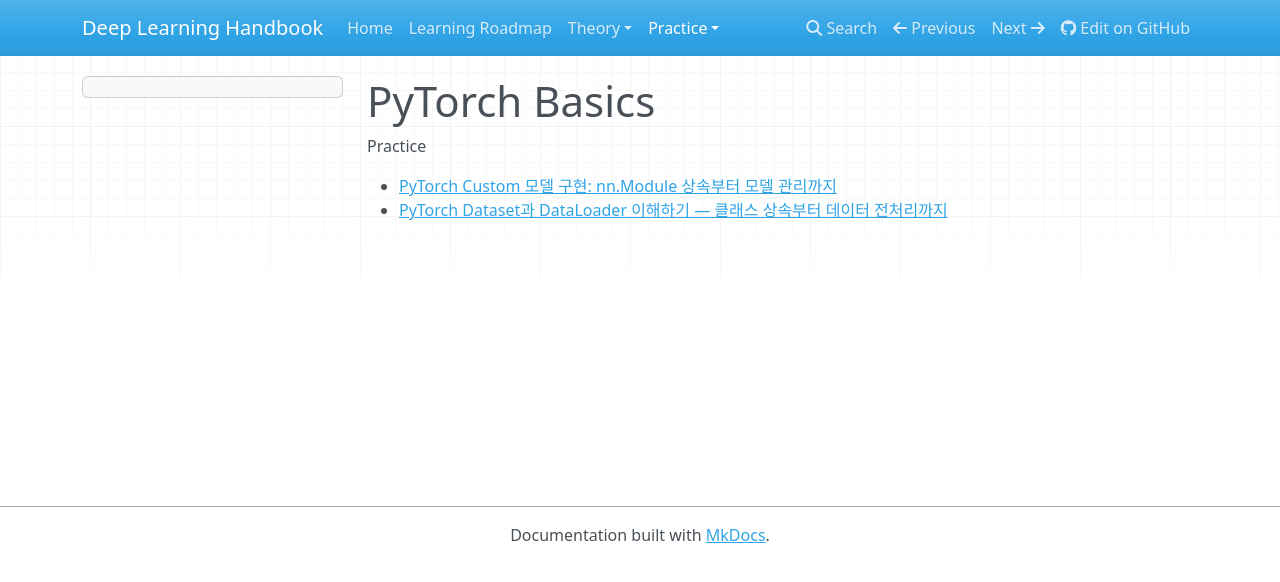
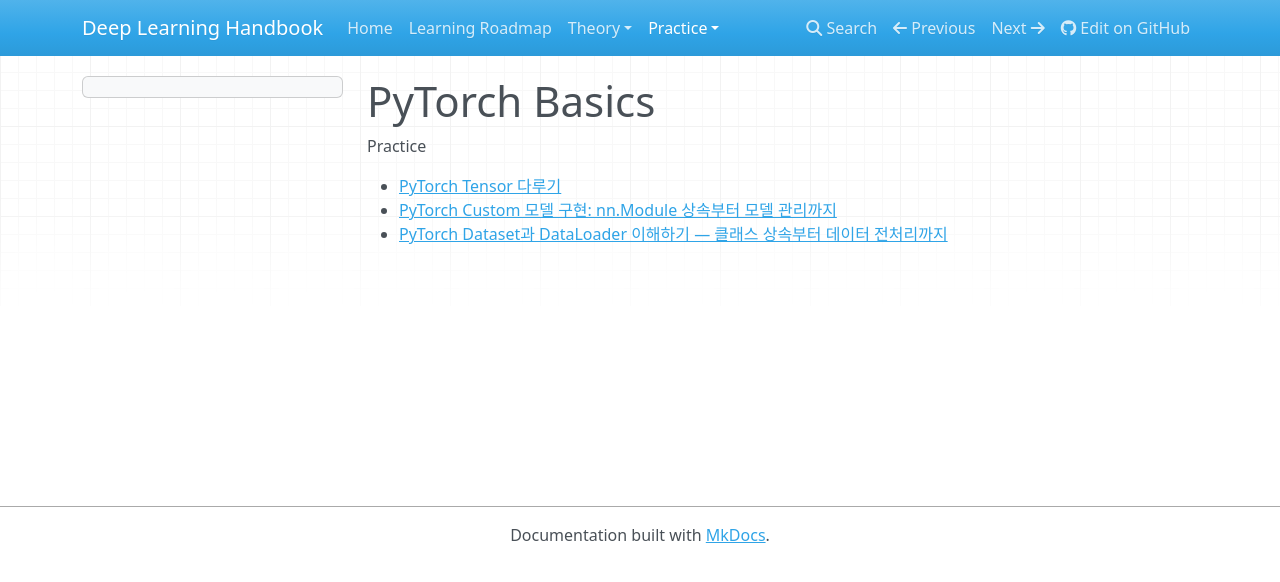
Before and after one commit to minwoo02/deep-learning-handbook, an MkDocs documentation site: the page built from docs/practice/pytorch-basics/index.md, in a window 1280 px wide. Shown: the top 582 px of the page. Built offline with MkDocs 1.6.1, drawn with Linux system fonts in a browser that asks for light colours; nearby versions of some CDN libraries.

```diff
--- a/docs/practice/pytorch-basics/index.md
+++ b/docs/practice/pytorch-basics/index.md
@@ -2,5 +2,6 @@
 
 Practice
 
+- [PyTorch Tensor 다루기](https://gist.github.com/minwoo02/74b81482bd62108ebc07756ccd4e056c)
 - [PyTorch Custom 모델 구현: nn.Module 상속부터 모델 관리까지](custom-nn-module.md)
 - [PyTorch Dataset과 DataLoader 이해하기 — 클래스 상속부터 데이터 전처리까지](datasets-and-dataloaders.md)
```
